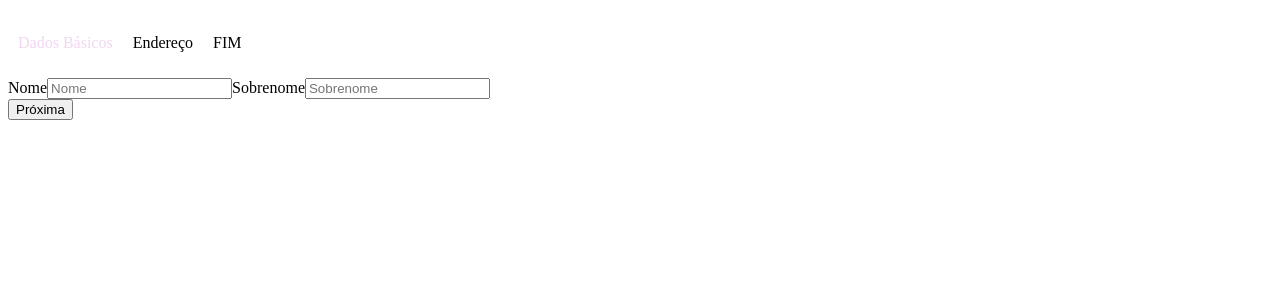
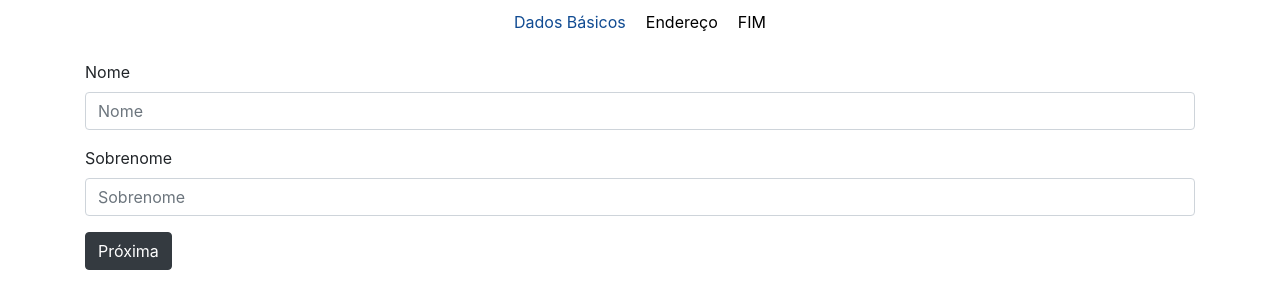
Before and after one commit to wagnerww/Fun-React-TS, a React (Create React App) app in the folder wizard-form-example/: page / in a window 1280 px wide. Shown: the top 308 px of the page. Built offline with nearby package versions, Linux system fonts and the light colour scheme.

Commit message:
chore: integrando com bootstrap

```diff
--- a/wizard-form-example/package.json
+++ b/wizard-form-example/package.json
@@ -8,7 +8,10 @@
     "@types/react": "16.9.4",
     "@types/react-dom": "16.9.1",
     "axios": "^0.19.0",
+    "bootstrap": "4.3.1",
     "formik": "^1.5.8",
+    "jquery": "^3.4.1",
+    "popper.js": "^1.15.0",
     "react": "^16.10.1",
     "react-dom": "^16.10.1",
     "react-scripts": "3.1.2",
--- a/wizard-form-example/src/App.tsx
+++ b/wizard-form-example/src/App.tsx
@@ -1,10 +1,11 @@
 import React from "react";
+import "bootstrap/dist/css/bootstrap.css";
 
 import UsuarioCadastro from "./pages/usuarioCadastro";
 
 const App: React.FC = () => {
   return (
-    <div>
+    <div className="container">
       <UsuarioCadastro />
     </div>
   );
--- /dev/null
+++ b/wizard-form-example/src/components/spinner/spinnerLocal/index.tsx
@@ -0,0 +1,18 @@
+import React from "react";
+
+export default function SpinnerLocal(): JSX.Element {
+  return (
+    <div
+      style={{ position: "absolute" }}
+      className="container d-flex justify-content-center align-items-center"
+    >
+      <div
+        className="spinner-grow m-5"
+        style={{ width: "3rem", height: "3rem " }}
+        role="status"
+      >
+        <span className="sr-only">Loading...</span>
+      </div>
+    </div>
+  );
+}
--- a/wizard-form-example/src/components/wizardForm/index.tsx
+++ b/wizard-form-example/src/components/wizardForm/index.tsx
@@ -35,22 +35,22 @@ export default function WizardForm({
   const childrenLength = React.Children.toArray(children).length - 1;
   const activeChildren = React.Children.toArray(children)[page.pageActual];
 
-  function handleSubmit(values: any, actions: any) {
+  function handleSubmit(values: any, bag: any) {
     const isLastPage = page.pageActual === React.Children.count(children) - 1;
     if (isLastPage) {
-      return onSubmitForm(values, actions);
+      return onSubmitForm(values, bag);
     } else {
-      /*this.next(values);
-      bag.setSubmitting(false);*/
+      bag.setTouched({});
+      bag.setSubmitting(false);
     }
   }
 
   const CabecalhoWizard = () => (
-    <div style={{ display: "flex" }}>
+    <div style={{ display: "flex", justifyContent: "center" }}>
       {page.pages.map(pag => (
         <div key={pag.page} style={{ padding: "10px" }}>
           {page.pageActual >= pag.page && (
-            <p style={{ color: "#b3b3" }}>{pag.pageDescription}</p>
+            <p style={{ color: "rgb(16, 75, 146)" }}>{pag.pageDescription}</p>
           )}
           {page.pageActual < pag.page && (
             <p style={{ color: "#000" }}>{pag.pageDescription}</p>
@@ -71,18 +71,26 @@ export default function WizardForm({
           <form onSubmit={handleSubmit}>
             {activeChildren}
 
-            <div>
+            <div className="bd-example">
               {page.pageActual > 0 && (
-                <button onClick={() => switchPage(TswitchPage.Previous)}>
+                <button
+                  className="btn btn-dark mr-2"
+                  onClick={() => switchPage(TswitchPage.Previous)}
+                >
                   Anterior
                 </button>
               )}
               {page.pageActual < childrenLength && (
-                <button onClick={() => switchPage(TswitchPage.Next)}>
+                <button
+                  className="btn btn-dark mr-2"
+                  onClick={() => switchPage(TswitchPage.Next)}
+                >
                   Próxima
                 </button>
               )}
-              {page.pageActual === childrenLength && <button>Finalizar</button>}
+              {page.pageActual === childrenLength && (
+                <button className="btn btn-success mr-2">Finalizar</button>
+              )}
             </div>
           </form>
         )}
--- /dev/null
+++ b/wizard-form-example/src/models/interfaces/loading.interface.ts
@@ -0,0 +1,3 @@
+export interface ILoading {
+  isLoading: boolean;
+}
--- a/wizard-form-example/src/pages/usuarioCadastro/index.tsx
+++ b/wizard-form-example/src/pages/usuarioCadastro/index.tsx
@@ -1,11 +1,13 @@
-import React from "react";
+import React, { useState } from "react";
 import axios from "axios";
 import { Field, FormikValues, FormikActions, FieldProps } from "formik";
 
 import WizardForm from "../../components/wizardForm";
+import SpinnerLocal from "../../components/spinner/spinnerLocal";
 
 import { IUsuario } from "../../models/interfaces/usuario.interface";
 import { IPageDetails } from "../../models/interfaces/wizardForm.interface";
+import { ILoading } from "../../models/interfaces/loading.interface";
 import { IViaCEP } from "../../models/interfaces/viacep.interface";
 
 const pagesSteps: IPageDetails[] = [
@@ -25,16 +27,20 @@ const INITIAL_VALUES: IUsuario = {
 };
 
 export default function UsuarioCadastro(): JSX.Element {
+  const [loading, setLoading] = useState<ILoading>({ isLoading: false });
+
   async function viaCEPService(
     FormikActions: FormikActions<IUsuario>,
     cep: string
   ) {
+    setLoading({ isLoading: true });
     const { data } = await axios.get<IViaCEP>(
       `https://viacep.com.br/ws/${cep}/json/`
     );
 
     FormikActions.setFieldValue("cidade", data.localidade);
     FormikActions.setFieldValue("estado", data.uf);
+    setLoading({ isLoading: false });
   }
 
   function onSubmit(
@@ -45,62 +51,99 @@ export default function UsuarioCadastro(): JSX.Element {
   }
 
   return (
+    <React.Fragment>
+      {loading.isLoading && <SpinnerLocal />}
       <WizardForm
         pagesSteps={pagesSteps}
         initialValueForm={INITIAL_VALUES}
         onSubmitForm={onSubmit}
       >
-      <div>
+        <section>
+          <div className="form-group">
             <label htmlFor="nome">Nome</label>
-        <Field name="nome" component="input" type="text" placeholder="Nome" />
+            <Field
+              className="form-control"
+              name="nome"
+              component="input"
+              type="text"
+              placeholder="Nome"
+            />
+          </div>
+          <div className="form-group">
             <label htmlFor="sobrenome">Sobrenome</label>
             <Field
+              className="form-control"
               name="sobrenome"
               component="input"
               type="text"
               placeholder="Sobrenome"
             />
           </div>
-      <div>
+        </section>
+        <section>
+          <div className="form-group">
             <label htmlFor="cep">CEP</label>
             <Field
               render={({ form }: FieldProps<IUsuario>) => (
                 <input
+                  className="form-control"
                   name="cep"
                   type="text"
                   onChange={form.handleChange}
                   onBlur={() => {
                     viaCEPService(form, form.values.cep);
                   }}
+                  value={form.values.cep}
                 />
               )}
             />
+          </div>
+          <div className="form-group">
             <label htmlFor="cidade">Cidade</label>
             <Field
+              className="form-control"
               name="cidade"
               component="input"
               type="text"
               placeholder="Cidade"
+              disabled
             />
+          </div>
+          <div className="form-group">
             <label htmlFor="estado">estado</label>
             <Field
+              className="form-control"
               name="estado"
               component="input"
               type="text"
               placeholder="Estado"
+              disabled
             />
           </div>
-      <div>
+        </section>
+        <section>
+          <div className="form-group">
             <label htmlFor="email">Email</label>
-        <Field name="email" component="input" type="text" placeholder="Email" />
+            <Field
+              className="form-control"
+              name="email"
+              component="input"
+              type="text"
+              placeholder="Email"
+            />
+          </div>
+          <div className="form-group">
             <label htmlFor="sobrenome">Idade</label>
             <Field
+              className="form-control"
               name="idade"
               component="input"
               type="number"
               placeholder="Idade"
             />
           </div>
+        </section>
       </WizardForm>
+    </React.Fragment>
   );
 }
```
Also changed, not shown: 1 other file (tests, documents, lock files or other folders). Lines whose indentation alone changed are shown as unchanged.
